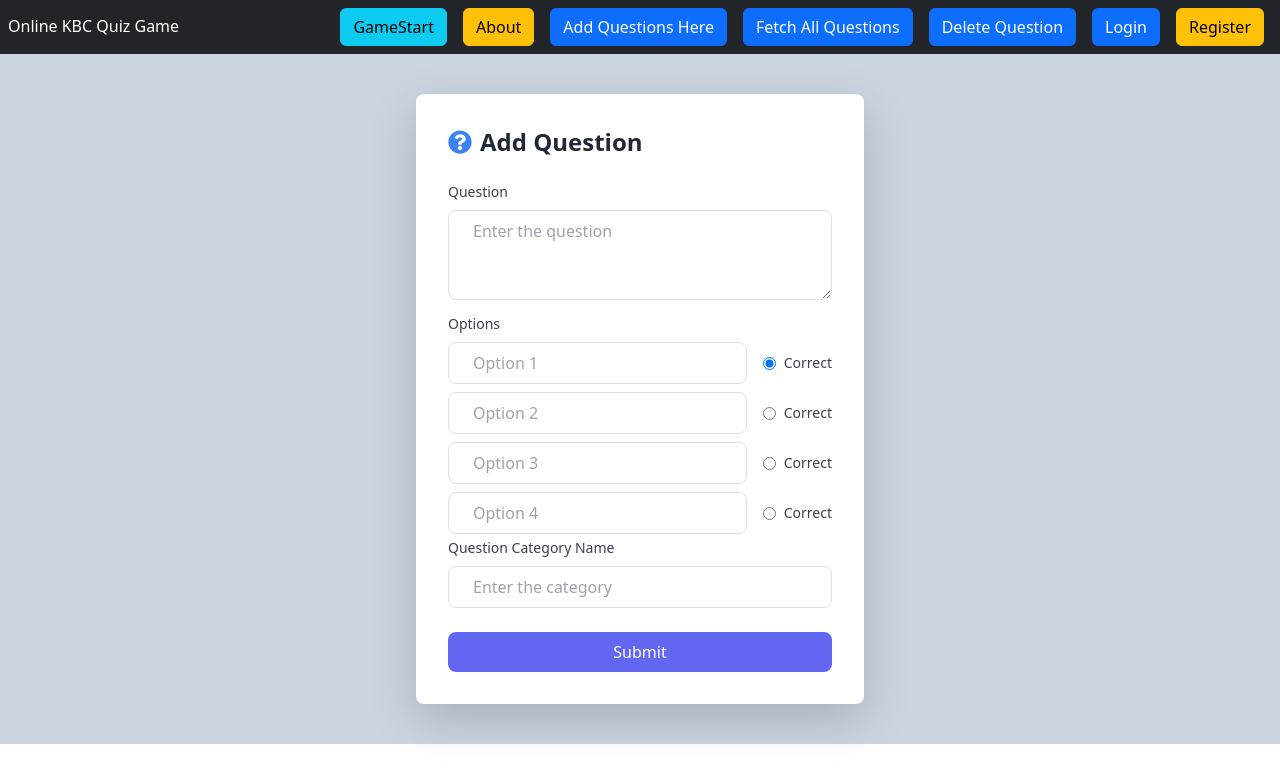
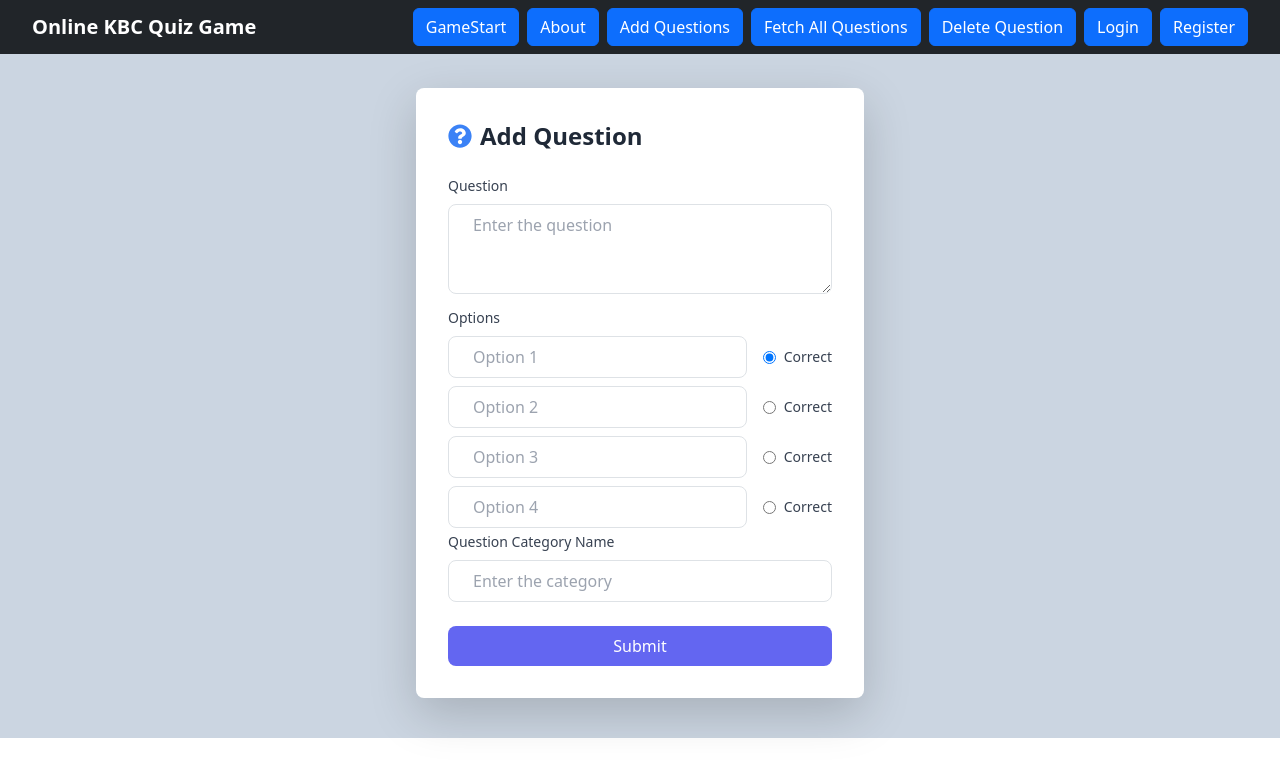
Before and after one commit to kareena0211/KBC-Group-3-Project, a React (Vite) app in the folder Frontend/: page /addquestion in a window 1280 px wide. Shown: the top 782 px of the page. Built offline with nearby package versions, Linux system fonts and the light colour scheme.

Commit message:
NavBar position fixed and active tabs

```diff
--- a/Frontend/src/Pages/About.jsx
+++ b/Frontend/src/Pages/About.jsx
@@ -3,7 +3,7 @@ import {FaUserAlt, FaGamepad, FaQuestionCircle, FaLifeRing,} from "react-icons/f
 
 const About = () => {
   return (
-    <div className="bg-gray-100 min-h-screen flex flex-col items-center justify-center p-5">
+    <div className="bg-gray-100 min-h-screen flex flex-col items-center justify-center p-5 mt-5">
       <div className="max-w-4xl bg-white shadow-lg rounded-lg p-8">
         <div className="flex items-center justify-between">
           <h1 className="text-4xl font-bold text-gray-800 mb-4">
--- a/Frontend/src/Pages/AddQuestionForm.jsx
+++ b/Frontend/src/Pages/AddQuestionForm.jsx
@@ -63,7 +63,7 @@ const AddQuestionForm = () => {
   };
 
   return (
-    <div className="bg-slate-300 p-10">
+    <div className="bg-slate-300 p-10 mt-5">
       <div className="max-w-md mx-auto bg-white p-8 rounded-lg shadow-lg">
         <h2 className="text-2xl font-bold mb-4 text-gray-800 flex items-center">
           <FaQuestionCircle className="mr-2 text-blue-500" />
--- a/Frontend/src/Pages/FetchAllQuestions.jsx
+++ b/Frontend/src/Pages/FetchAllQuestions.jsx
@@ -19,8 +19,9 @@ function FetchAllQuestions() {
   }, []);
 
   return (
-    <div className="container mx-auto p-4">
-      <h1 className="text-3xl font-bold mb-4 text-center">All Questions</h1>
+    <div className="container mx-auto p-4 mt-5">
+      <h1 className="text-3xl font-bold mb-2 text-center">All Questions</h1>
+      <p className="text-2xl font-bold mb-3">Total Questions : {questions.length}</p>
       <div className="grid grid-cols-1 md:grid-cols-2 lg:grid-cols-3 gap-4">
         {questions.map((question) => (
           <div key={question._id} className="p-4 border rounded shadow">
--- a/Frontend/src/Pages/NavBar.jsx
+++ b/Frontend/src/Pages/NavBar.jsx
@@ -1,42 +1,95 @@
-import React, { useState, useEffect } from "react";
+import React, { useState } from "react";
 import { Link } from "react-router-dom";
 
 const NavBar = () => {
+  // State to keep track of active link
+  const [activeLink, setActiveLink] = useState("/");
+
+  // Function to handle click on a link
+  const handleClick = (to) => {
+    setActiveLink(to);
+  };
+
   return (
-    <div className="nav bg-dark p-2 flex justify-between items-center">
+    <div className="fixed top-0 left-0 right-0 bg-dark p-2 flex justify-between items-center z-10">
+      <div className="w-full max-w-screen-xl mx-auto px-4">
+        <div className="flex justify-between items-center">
           <Link
             to="/GameStart"
-        className="left"
-        style={{ textDecoration: "none", color: "white" }}
+            className="text-white text-xl font-bold hover:text-gray-300"
           >
-        <h2>Online KBC Quiz Game</h2>
+            Online KBC Quiz Game
           </Link>
-      <div className="right flex items-center">
-        <Link to="/GameStart" className="btn btn-info mx-2">
+          <div className="flex items-center space-x-2">
+            <NavLink
+              to="/GameStart"
+              onClick={() => handleClick("/GameStart")}
+              active={activeLink === "/GameStart"}
+            >
               GameStart
-        </Link>{" "}
-        <Link to="/about" className="btn btn-warning mx-2">
+            </NavLink>
+            <NavLink
+              to="/about"
+              onClick={() => handleClick("/about")}
+              active={activeLink === "/about"}
+            >
               About
-        </Link>
-
-        <Link to="/addquestion" className="btn btn-primary mx-2">
-          Add Questions Here
-        </Link>
-        <Link to="/FetchAllQuestions" className="btn btn-primary mx-2">
+            </NavLink>
+            <NavLink
+              to="/addquestion"
+              onClick={() => handleClick("/addquestion")}
+              active={activeLink === "/addquestion"}
+            >
+              Add Questions
+            </NavLink>
+            <NavLink
+              to="/FetchAllQuestions"
+              onClick={() => handleClick("/FetchAllQuestions")}
+              active={activeLink === "/FetchAllQuestions"}
+            >
               Fetch All Questions
-        </Link>
-        <Link to="/DeleteQuestion" className="btn btn-primary mx-2">
+            </NavLink>
+            <NavLink
+              to="/DeleteQuestion"
+              onClick={() => handleClick("/DeleteQuestion")}
+              active={activeLink === "/DeleteQuestion"}
+            >
               Delete Question
-        </Link>
-        <Link to="/Login" className="btn btn-primary mx-2">
+            </NavLink>
+            <NavLink
+              to="/Login"
+              onClick={() => handleClick("/Login")}
+              active={activeLink === "/Login"}
+            >
               Login
-        </Link>
-        <Link to="/Signup" className="btn btn-warning mx-2">
+            </NavLink>
+            <NavLink
+              to="/Signup"
+              onClick={() => handleClick("/Signup")}
+              active={activeLink === "/Signup"}
+            >
               Register
-        </Link>
+            </NavLink>
+          </div>
+        </div>
       </div>
     </div>
   );
 };
 
+// Custom NavLink component to handle active state and styling
+const NavLink = ({ to, onClick, active, children }) => {
+  return (
+    <Link
+      to={to}
+      onClick={onClick}
+      className={`btn btn-primary ${
+        active ? "bg-white text-black" : "hover:bg-white hover:text-black"
+      }`}
+    >
+      {children}
+    </Link>
+  );
+};
+
 export default NavBar;
```
Lines whose indentation alone changed are shown as unchanged.
